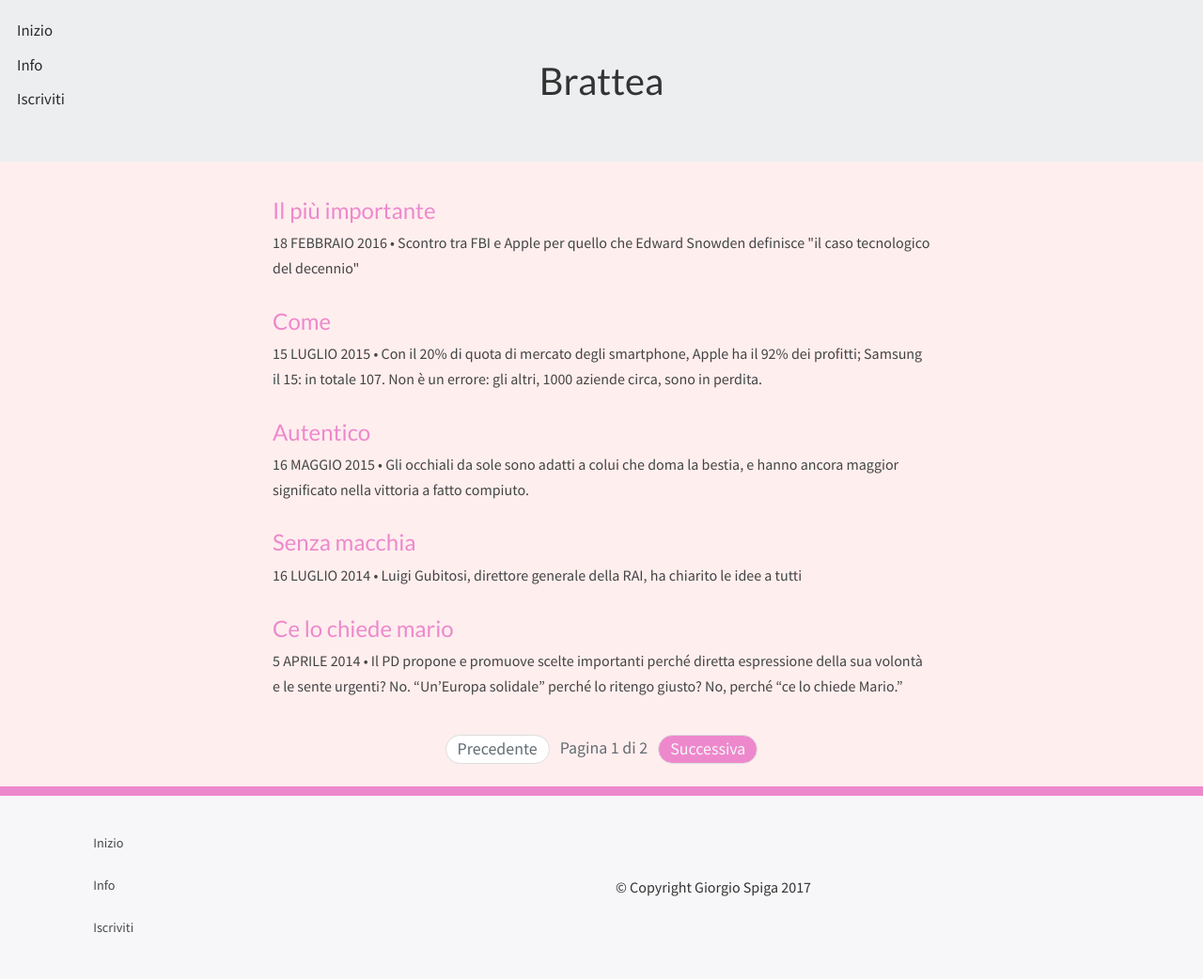
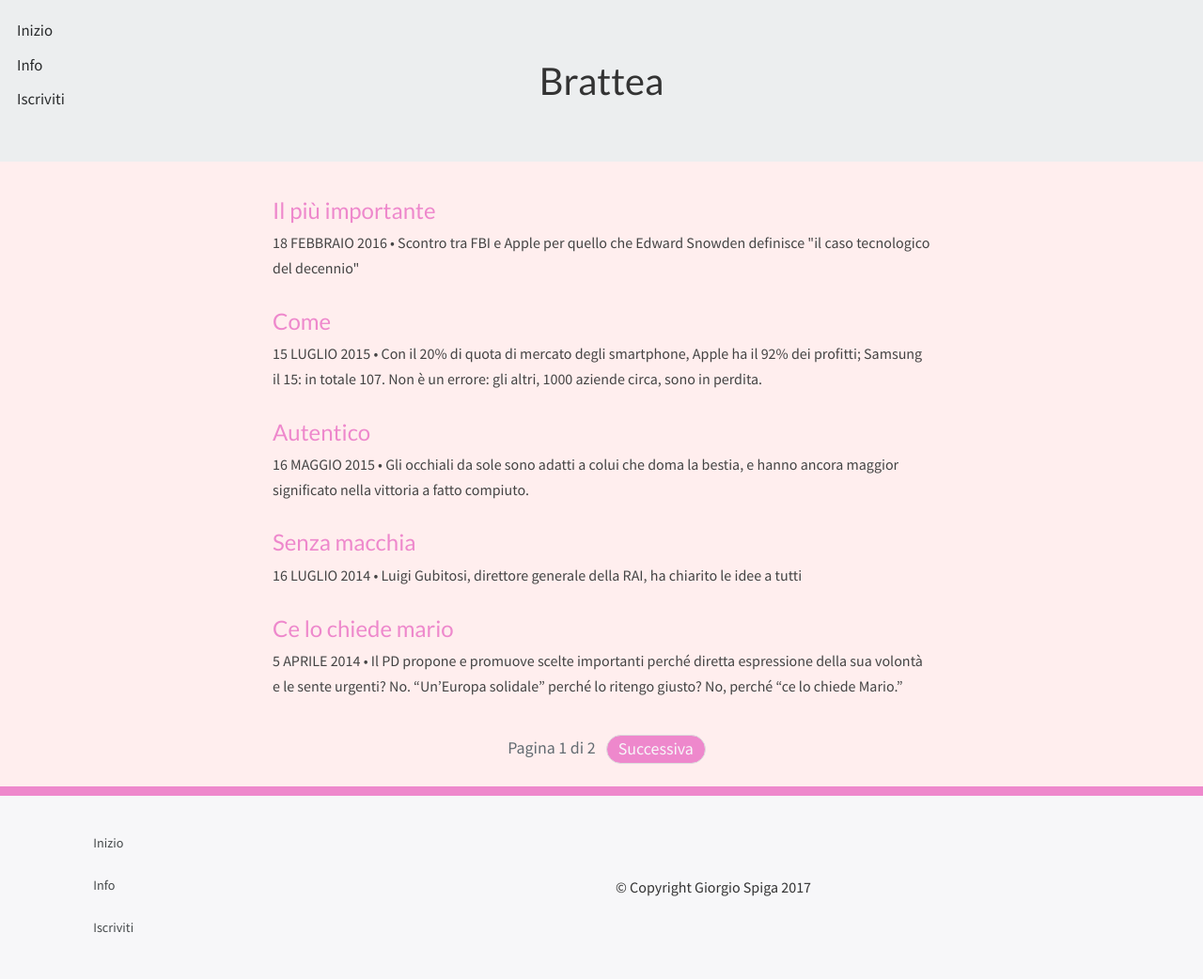
Before and after one commit to giorgiospiga/blogbrt, a Jekyll site: the page built from index.html, in a window 1280 px wide. Shown: the whole page at 94% size. Built offline with Jekyll 4.4.1, drawn with Linux system fonts in a browser that asks for light colours; nearby versions of some CDN libraries; some web fonts are replaced; the list of posts is cut into pages by our own code.

Commit message:
paglinks prettier

```diff
--- a/_includes/paglinks.html
+++ b/_includes/paglinks.html
@@ -3,11 +3,11 @@
   <ul class="pagination justify-content-center">
     {% if paginator.previous_page %}
     <li class="page-item">
-      <a class="page-link hidden-xs" href="{{ paginator.previous_page_path }}{{ paginator.next_page_path }}" tabindex="-1">{{ site.prevpage }}</a>
+      <a class="page-link hidden-xs-down" href="{{ paginator.previous_page_path }}{{ paginator.next_page_path }}" tabindex="-1">{{ site.prevpage }}</a>
       <a class="page-link hidden-sm-up" href="{{ paginator.previous_page_path }}" tabindex="-1">{{ site.mprevpage }}</a>
     </li>
     {% else %}
-    <li class="page-item disabled">
+    <li class="page-item disabled hidden-xs-up">
       <a class="page-link text-muted hidden-xs-down" href="#" tabindex="-1">{{ site.prevpage }}</a>
       <a class="page-link text-muted hidden-sm-up" href="#" tabindex="-1">{{ site.mprevpage }}</a>
     </li>
@@ -19,8 +19,8 @@
       <a class="page-link hidden-sm-up" href="{{ paginator.next_page_path }}">{{ site.mnextpage }}</a>
     </li>
     {% else %}
-    <li class="page-item disabled">
-      <a class="page-link text-muted hidden-xs" href="{{ paginator.next_page_path }}">{{ site.nextpage }}</a>
+    <li class="page-item disabled hidden-xs-up">
+      <a class="page-link text-muted hidden-xs-down" href="{{ paginator.next_page_path }}">{{ site.nextpage }}</a>
       <a class="page-link text-muted hidden-sm-up" href="{{ paginator.next_page_path }}">{{ site.mnextpage }}</a>
     </li>
     {% endif %}
```
Also changed, not shown: _sass/layouts/_pagination.scss (+8 -0 lines).
